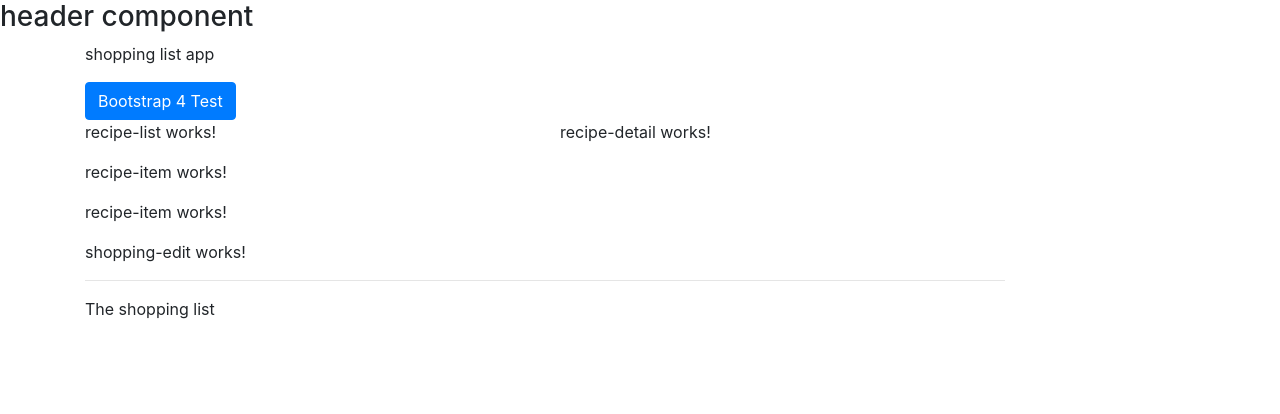
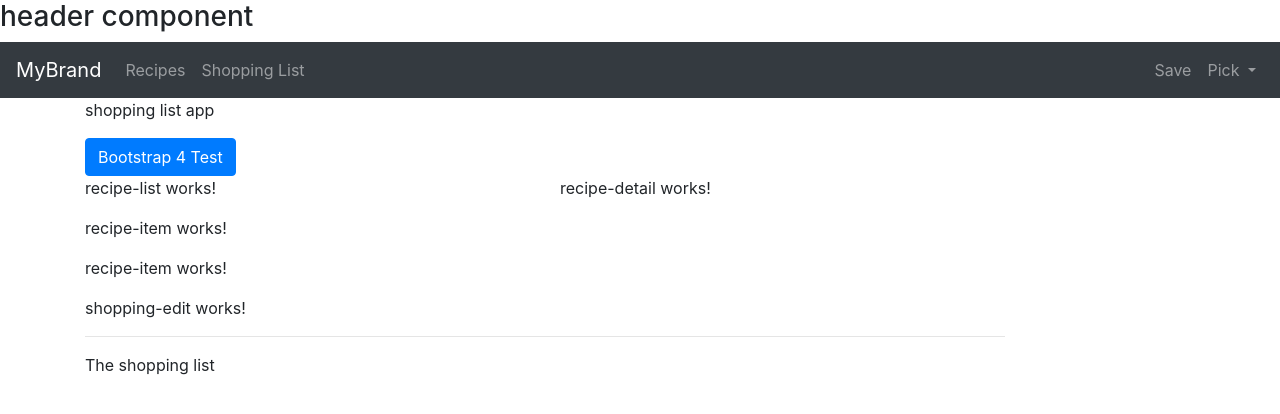
Before and after one commit to HwyToHell/shopping, an Angular app: page / in a window 1280 px wide. Shown: the top 414 px of the page. Built offline with nearby package versions, Linux system fonts and the light colour scheme.

Commit message:
50 navbar started

```diff
--- a/src/app/header/header.component.html
+++ b/src/app/header/header.component.html
@@ -1 +1,32 @@
 <h3>header component</h3>
+<nav class="navbar navbar-expand-md navbar-dark bg-dark">
+    <a class="navbar-brand" href="#">MyBrand</a>
+
+    <button class="navbar-toggler" type="button"
+        data-toggle="collapse" data-target="#navbarAltMarkup"
+        aria-controls="navbarSupportedContent" aria-expanded="false" aria-label="Toggle navigation">
+        <span class="navbar-toggler-icon"></span>
+    </button>
+
+    <div class="collapse navbar-collapse" id="navbarNavAltMarkup">
+        <div class="navbar-nav mr-auto">
+            <a class="nav-item nav-link" href="#">Recipes</a>
+            <a class="nav-item nav-link" href="#">Shopping List</a>
+        </div>
+        <div class="navbar-nav">
+            <a class="nav-item nav-link" href="#">Save</a>
+
+            <div class="nav-item dropdown">
+                <a class="nav-link dropdown-toggle" href="#" role="button"
+                    id="navbarDropdownMenuLink" data-toggle="dropdown"
+                    aria-haspopup="true" aria-expanded="false">
+                    Pick
+                </a>
+                <div class="dropdown-menu" aria-labelledby="navbarDropdownMenuLink">
+                    <a class="dropdown-item" href="#">Save List1</a>
+                    <a class="dropdown-item" href="#">Save List2</a>
+                </div>
+            </div>
+        </div>
+    </div>
+</nav>
```
